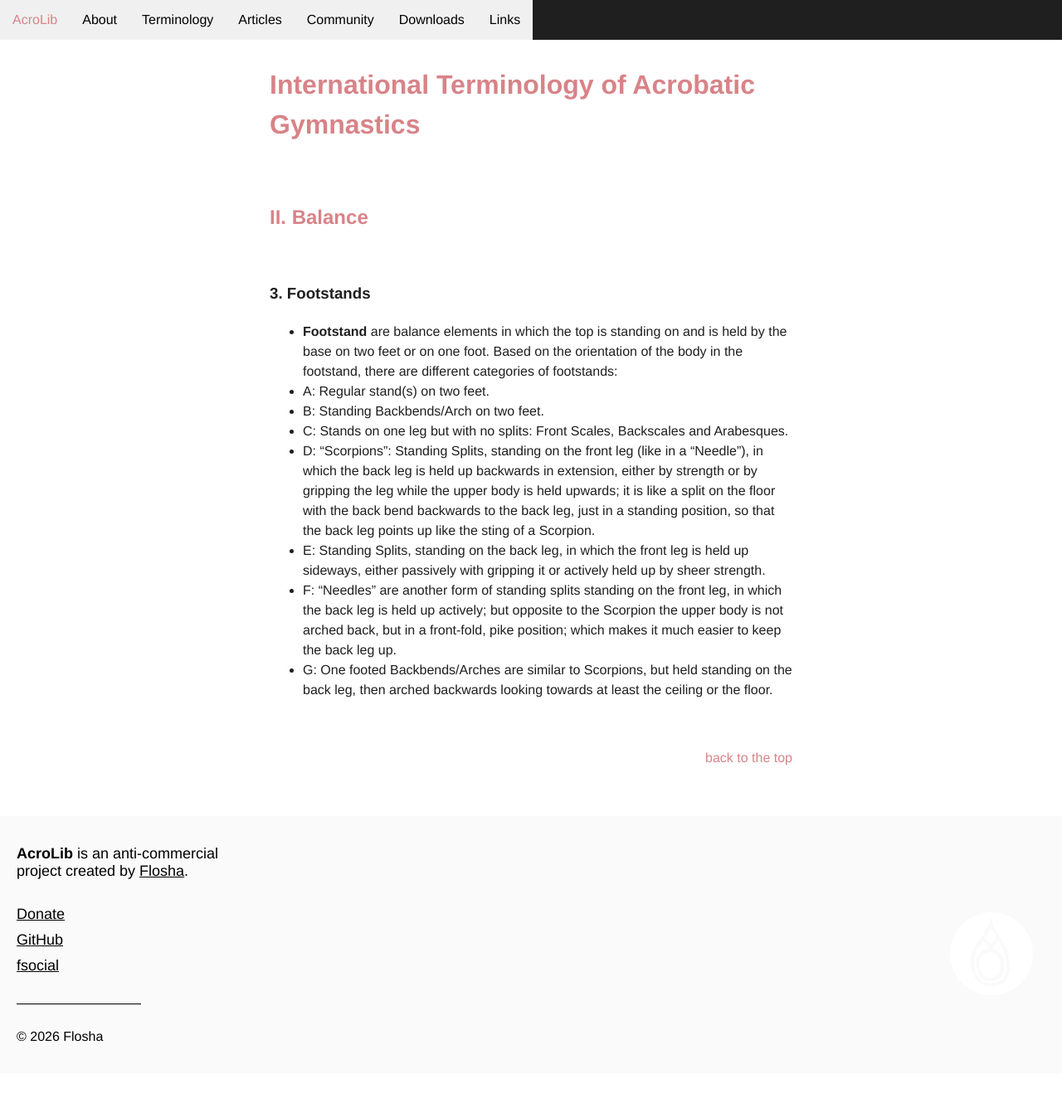
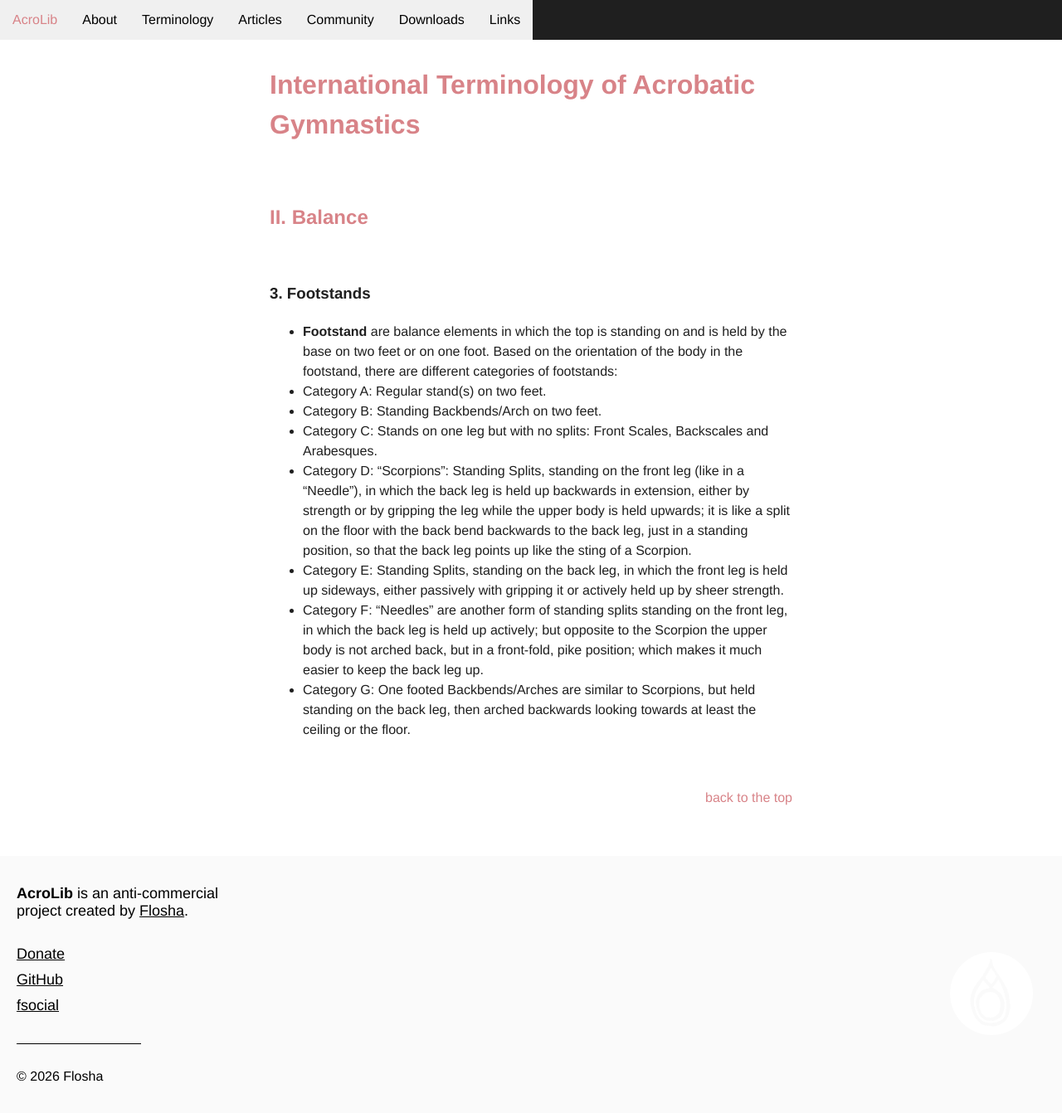
Before and after one commit to floshin/acrolib, a Jekyll site: the page built from terminology/footstands.md, in a window 1280 px wide. Shown: the whole page at 83% size. Built offline with Jekyll 4.4.1, drawn with Linux system fonts in a browser that asks for light colours; our own code applies the rules of GitHub Pages for plain Markdown files; before the commit the page ends 1294 px from its top, so only the background shows below that.

Commit message:
Update footstands.md

```diff
--- a/terminology/footstands.md
+++ b/terminology/footstands.md
@@ -5,10 +5,10 @@
 ### 3. Footstands
 
 * **Footstand** are balance elements in which the top is standing on and is held by the base on two feet or on one foot. Based on the orientation of the body in the footstand, there are different categories of footstands:
-* A: Regular stand(s) on two feet.
-* B: Standing Backbends/Arch on two feet.
-* C: Stands on one leg but with no splits: Front Scales, Backscales and Arabesques.
-* D: "Scorpions": Standing Splits, standing on the front leg (like in a "Needle"), in which the back leg is held up backwards in extension, either by strength or by gripping the leg while the upper body is held upwards; it is like a split on the floor with the back bend backwards to the back leg, just in a standing position, so that the back leg points up like the sting of a Scorpion.
-* E: Standing Splits, standing on the back leg, in which the front leg is held up sideways, either passively with gripping it or actively held up by sheer strength.
-* F: "Needles" are another form of standing splits standing on the front leg, in which the back leg is held up actively; but opposite to the Scorpion the upper body is not arched back, but in a front-fold, pike position; which makes it much easier to keep the back leg up.
-* G: One footed Backbends/Arches are similar to Scorpions, but held standing on the back leg, then arched backwards looking towards at least the ceiling or the floor.
+* Category A: Regular stand(s) on two feet.
+* Category B: Standing Backbends/Arch on two feet.
+* Category C: Stands on one leg but with no splits: Front Scales, Backscales and Arabesques.
+* Category D: "Scorpions": Standing Splits, standing on the front leg (like in a "Needle"), in which the back leg is held up backwards in extension, either by strength or by gripping the leg while the upper body is held upwards; it is like a split on the floor with the back bend backwards to the back leg, just in a standing position, so that the back leg points up like the sting of a Scorpion.
+* Category E: Standing Splits, standing on the back leg, in which the front leg is held up sideways, either passively with gripping it or actively held up by sheer strength.
+* Category F: "Needles" are another form of standing splits standing on the front leg, in which the back leg is held up actively; but opposite to the Scorpion the upper body is not arched back, but in a front-fold, pike position; which makes it much easier to keep the back leg up.
+* Category G: One footed Backbends/Arches are similar to Scorpions, but held standing on the back leg, then arched backwards looking towards at least the ceiling or the floor.
```
